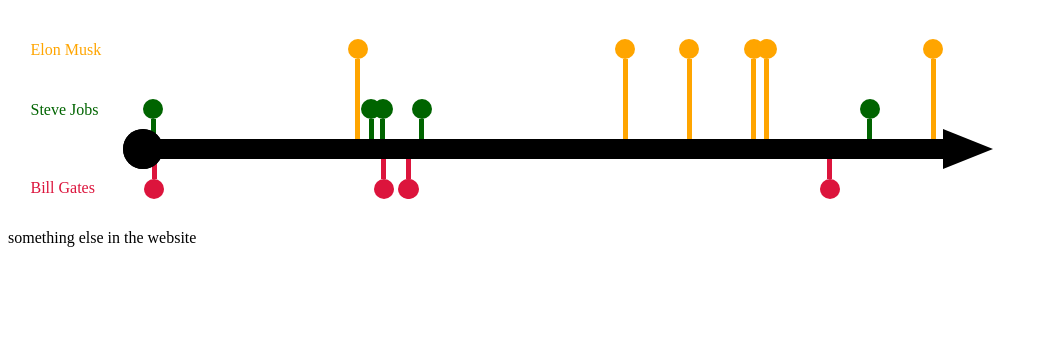
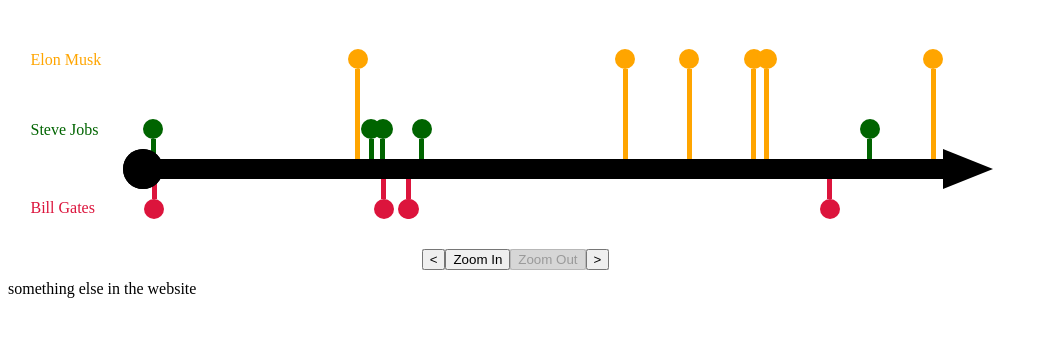
Before and after one commit to cuiboyuan/timeline2d-js-library, a website: page pub/example.html in a window 1280 px wide. Shown: the part 61-398 px from the top of the page, without its empty margins (0-1048 px from the left). Drawn offline with Linux system fonts and the light colour scheme.

Commit message:
Added feature to zoom in

```diff
--- a/pub/Timeline2D.css
+++ b/pub/Timeline2D.css
@@ -48,7 +48,6 @@
 }
 .timeline2d {
     position: relative;
-    margin: 10px;
 }
 .timeline2d .overlay {
     position: absolute;
@@ -57,3 +56,16 @@
 .timeline2d canvas {
     position: absolute;
 }
+
+.timelinePanel {
+    height: fit-content;
+    width: fit-content;
+    background-color: lightgray;
+    position: relative;
+    margin: auto;
+}
+
+.timelineWrapper {
+    position: relative;
+    margin: 10px;
+}
--- a/pub/Timeline2D.js
+++ b/pub/Timeline2D.js
@@ -78,8 +78,38 @@
     this.events = [];
     this.categories = [];
 
+    this.renderMax = undefined;
+    this.renderMin = undefined;
+
+    this.unitTime = undefined;
+
 }
 
+/* Styling parameters for timeline */
+
+const flowWidth = 20;
+const arrowWidth = flowWidth * 2;
+
+const catNamePadding = 10;
+const catNameWidth = 100;
+const catNameHeight = 20;
+
+const titleHeight = 50;
+const timeHeight = 30;
+const descriptionHeight = 100;
+const boxHeight = titleHeight + timeHeight + catNameHeight + descriptionHeight;
+
+const startX = catNamePadding * 2 + catNameWidth + 5;
+const startY = (arrowWidth - flowWidth)/2;
+const arrowLength = 50;
+
+const circleRadius = 20;
+
+const categoryWidth = 70;
+const eventCategoryOffset = 20;
+const dotWidth = 20;
+
+const dotTitlePadding = 10;
 
 Timeline2D.prototype = {
 
@@ -107,35 +137,9 @@
         return colors[idx];
     },
 
-    render: function(rendetAt, length) {
-
+    createZoomedTimeline: function(length, renderMin, renderMax){
         const timeline = document.createElement('div');
         timeline.classList.add('timeline2d')
-
-        const flowWidth = 20;
-        const arrowWidth = flowWidth * 2;
-
-        const catNamePadding = 10;
-        const catNameWidth = 100;
-        const catNameHeight = 20;
-
-        const titleHeight = 50;
-        const timeHeight = 30;
-        const descriptionHeight = 100;
-        const boxHeight = titleHeight + timeHeight + catNameHeight + descriptionHeight;
-
-        const startX = catNamePadding * 2 + catNameWidth + 5;
-        const startY = (arrowWidth - flowWidth)/2;
-        const arrowLength = 50;
-
-        const circleRadius = 20;
-
-        const categoryWidth = 60;
-        const eventCategoryOffset = 20;
-        const dotWidth = 20;
-
-        const dotTitlePadding = 10;
-
 
         let above = [];
         let below = [];
@@ -155,10 +159,14 @@
 
         this.events.forEach(
             (item) => {
+                if (item.time.getValue() < renderMin || item.time.getValue() > renderMax){
+                    return;
+                }
+
                 // Calculate where should the event be placed on the time flow
                 // based on its time
-                const total = getInterval(this.timeMin, this.timeMax);
-                const fraction = total ? getInterval(this.timeMin, item.time) / total : 0
+                const total = renderMax - renderMin;
+                const fraction = total ? (item.time.getValue() - renderMin) / total : 0
                 const toLeft = (length - dotWidth) * fraction + startX;
 
                 // Calculate the position based on its category
@@ -324,8 +332,140 @@
         // Put timeflow arrow into the timeline
         timeline.appendChild(timeflow);
 
+        // Add time scale on the timeflow arrow
+
+
+        return timeline;
+    },
+
+    render: function(rendetAt, length) {
+
+        const timeline = this.createZoomedTimeline(length, this.timeMin.getValue(), this.timeMax.getValue());
+
+        /* Wrapper for timeline and the panel */
+        const wrapper = document.createElement('div');
+        wrapper.classList.add('timelineWrapper');
+
+        // Add timeline to the wrapper for rendering
+        wrapper.appendChild(timeline);
+
+        /* The panel for zooming and moving the timeline */
+        const panel = document.createElement('div');
+        panel.classList.add('timelinePanel');
+
+        // Parameters for zooming
+        const zoomDepth = 10;
+        this.renderMin = this.timeMin.getValue();
+        this.renderMax = this.timeMax.getValue();
+
+        const zoomUnit = getInterval(this.timeMin, this.timeMax) / (2*zoomDepth + 1);
+        this.unitTime = zoomUnit;
+
+        // Button to zoom in
+        const zoomIn = document.createElement('button');
+        zoomIn.classList.add('timelineZoom');
+        zoomIn.innerText = 'Zoom In';
+
+        zoomIn.addEventListener('click', e => {
+            const oldTimeline = wrapper.querySelector('.timeline2d');
+            this.renderMin += zoomUnit;
+            this.renderMax -= zoomUnit;
+            const zoomedTimeline = this.createZoomedTimeline(length, this.renderMin, this.renderMax);
+            wrapper.replaceChild(zoomedTimeline, oldTimeline)
+
+            if ((this.renderMax - this.renderMin) <= zoomUnit){
+                zoomIn.disabled = true;
+            } else {
+                zoomIn.disabled = false;
+            }
+
+            if ((this.renderMax >= this.timeMax.getValue()) && (this.renderMin <= this.timeMin.getValue())){
+                zoomOut.disabled = true;
+            } else {
+                zoomOut.disabled = false;
+            }
+            this.unitTime = (this.renderMax - this.renderMin) / (2*zoomDepth + 1);
+        });
+
+        // Button to zoom out
+        const zoomOut = document.createElement('button');
+        zoomOut.classList.add('timelineZoom');
+        zoomOut.innerText = 'Zoom Out';
+
+        zoomOut.addEventListener('click', e => {
+            const oldTimeline = wrapper.querySelector('.timeline2d');
+            if (this.renderMin > this.timeMin.getValue()){
+                this.renderMin -= zoomUnit;
+            }
+            if (this.renderMax < this.timeMax.getValue()){
+                this.renderMax += zoomUnit;
+            }
+            const zoomedTimeline = this.createZoomedTimeline(length, this.renderMin, this.renderMax);
+            wrapper.replaceChild(zoomedTimeline, oldTimeline)
+
+            if ((this.renderMax - this.renderMin) <= zoomUnit){
+                zoomIn.disabled = true;
+            } else {
+                zoomIn.disabled = false;
+            }
+
+            if ((this.renderMax >= this.timeMax.getValue()) && (this.renderMin <= this.timeMin.getValue())){
+                zoomOut.disabled = true;
+            } else {
+                zoomOut.disabled = false;
+            }
+            this.unitTime = (this.renderMax - this.renderMin) / (2*zoomDepth + 1);
+        });
+
+        zoomIn.disabled = false;
+        zoomOut.disabled = true;
+
+        // Button to move left in the timeline
+        const prev = document.createElement('button');
+        prev.classList.add('timelineMove');
+        prev.innerText = '<';
+
+        prev.addEventListener('click', e => {
+            const oldTimeline = wrapper.querySelector('.timeline2d');
+            if (this.renderMin > this.timeMin.getValue()){
+                this.renderMin -= this.unitTime;
+                this.renderMax -= this.unitTime;
+            }
+            const zoomedTimeline = this.createZoomedTimeline(length, this.renderMin, this.renderMax);
+            wrapper.replaceChild(zoomedTimeline, oldTimeline)
+
+        });
+
+        // Button to move right in the timeline
+        const next = document.createElement('button');
+        next.classList.add('timelineZoom');
+        next.innerText = '>';
+
+        next.addEventListener('click', e => {
+            const oldTimeline = wrapper.querySelector('.timeline2d');
+            if (this.renderMax < this.timeMax.getValue()){
+                this.renderMin += this.unitTime;
+                this.renderMax += this.unitTime;
+            }
+            const zoomedTimeline = this.createZoomedTimeline(length, this.renderMin, this.renderMax);
+            wrapper.replaceChild(zoomedTimeline, oldTimeline)
+
+        });
+
+        // Add the buttons in the panel
+        panel.appendChild(prev);
+        panel.appendChild(zoomIn);
+        panel.appendChild(zoomOut);
+        panel.appendChild(next);
+
+        // Add the panel to the wrapper
+        wrapper.appendChild(panel);
+
+        // Define the width of the wrapper to be the same as timeline
+        wrapper.style.width = `${startX + length + arrowLength + circleRadius}px`;
+
         // Rendered the entire timeline to the given place
         const where = document.querySelector(rendetAt);
-        where.appendChild(timeline);
+        where.appendChild(wrapper);
     }
 };
```
Also changed, not shown: pub/example.js (+0 -12 lines).
